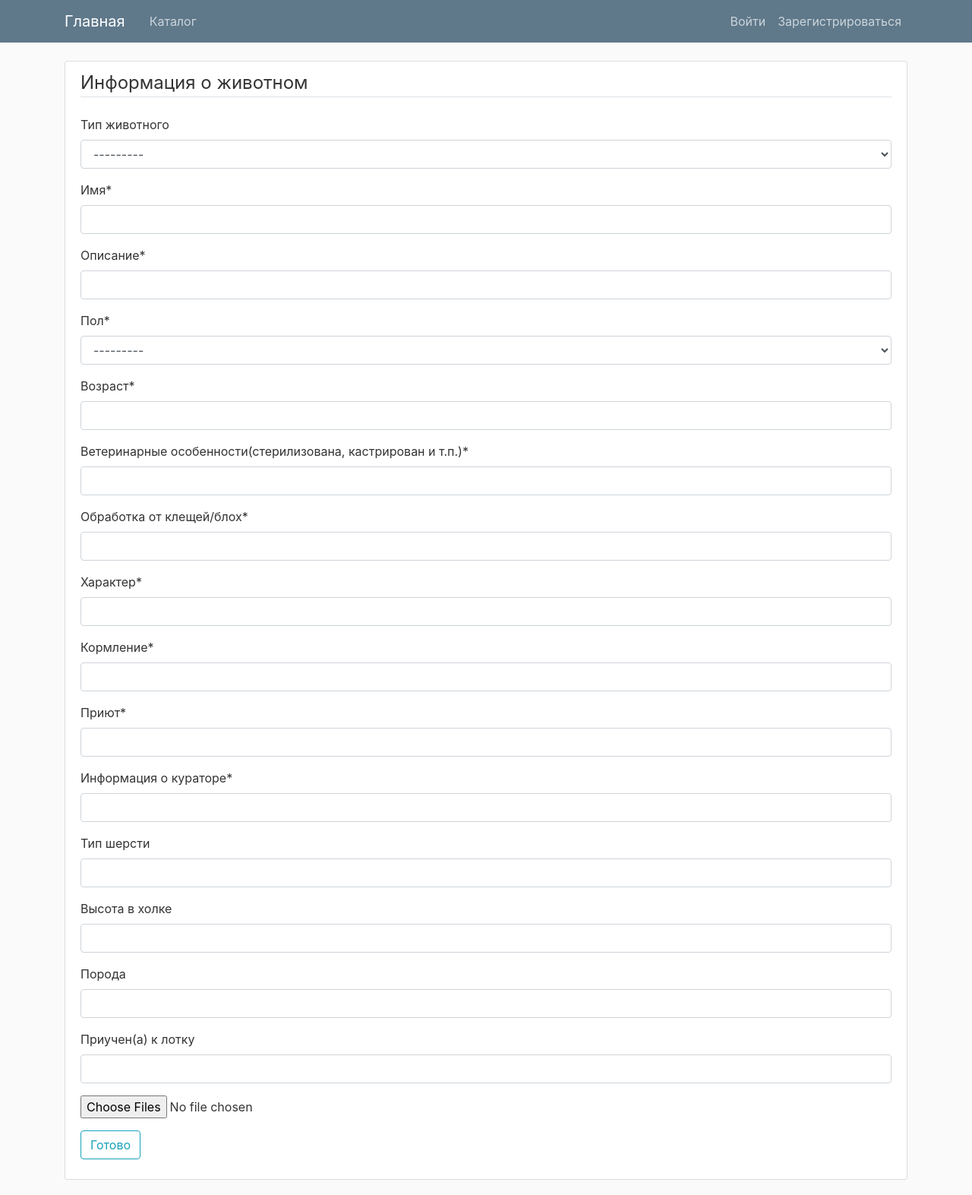
After one commit to Fezaru/homeless-pets-crowdfunding, a Django app: page /pets/new/ in a window 1280 px wide. The commit adds this page. Shown: the whole page at 76% size. Run offline with Django 4.2, Linux system fonts and the light colour scheme; some libraries are stand-ins or nearby versions.

Commit message:
CreateView with bulk image upload

```diff
--- a/pets/models.py
+++ b/pets/models.py
@@ -1,5 +1,6 @@
+from django.conf import settings
 from django.db import models
-from django.conf import settings
+from django.urls import reverse
 
 
 def upload_gallery_image(instance, filename):
@@ -14,32 +15,50 @@ class BaseModel(models.Model):
 class Pet(BaseModel):
     GIRL = 'Девочка'
     BOY = 'Мальчик'
+    # pet types
+    CAT = 'cat'
+    DOG = 'dog'
+    KITTEN = 'kitten'
+    PUPPY = 'puppy'
     SEX_CHOICES = [
         (BOY, BOY),
         (GIRL, GIRL),
     ]
+
+    PET_TYPE_CHOICES = [
+        (CAT, 'Кот'),
+        (DOG, 'Собака'),
+        (KITTEN, 'Котенок'),
+        (PUPPY, 'Щенок'),
+    ]
     # custom
-    original_url = models.URLField()
-    pet_type = models.TextField(null=True, blank=True)
-    external_id = models.TextField()
+    original_url = models.URLField(null=True, blank=True)
+    external_id = models.CharField(max_length=255, null=True, blank=True)
     created_by_user = models.ForeignKey(settings.AUTH_USER_MODEL, null=True, blank=True, on_delete=models.CASCADE)
     # general
-    name = models.TextField()
-    description = models.TextField()
-    sex = models.TextField(choices=SEX_CHOICES)
-    age = models.TextField()
-    vet_peculiarities = models.TextField()
-    flea_treatment = models.TextField()
-    fur_type = models.TextField()
-    character = models.TextField()
-    feeding = models.TextField()
-    litter_box_trained = models.TextField()
-    in_catalog_since = models.TextField()
-    shelter = models.TextField()
-    curator_info = models.TextField()
+    pet_type = models.CharField('Тип животного', max_length=255, null=True, blank=True, choices=PET_TYPE_CHOICES)
+    name = models.CharField('Имя', max_length=255, )
+    description = models.CharField('Описание', max_length=255, )
+    sex = models.CharField('Пол', max_length=255, choices=SEX_CHOICES)
+    age = models.CharField('Возраст', max_length=255, )
+    vet_peculiarities = models.CharField('Ветеринарные особенности(стерилизована, кастрирован и т.п.)', max_length=255, )
+    flea_treatment = models.CharField('Обработка от клещей/блох', max_length=255, )
+    fur_type = models.CharField('Тип шерсти', max_length=255, null=True, blank=True)
+    character = models.CharField('Характер', max_length=255, )
+    feeding = models.CharField('Кормление', max_length=255, )
+    litter_box_trained = models.CharField('Приучен(а) к лотку', max_length=255, null=True, blank=True)
+    in_catalog_since = models.CharField('В каталоге с', max_length=255, )
+    shelter = models.CharField('Приют', max_length=255, )
+    curator_info = models.CharField('Информация о кураторе', max_length=255, )
     # for dogs
-    height = models.TextField()
-    breed = models.TextField()
+    height = models.CharField('Высота в холке', max_length=255, null=True, blank=True)
+    breed = models.CharField('Порода', max_length=255, null=True, blank=True)
+
+    def __str__(self):
+        return self.name
+
+    def get_absolute_url(self):
+        return reverse('pets-detail', kwargs={'pk': self.pk})
 
 
 class Image(BaseModel):
--- a/pets/static/pets/main.css
+++ b/pets/static/pets/main.css
@@ -125,6 +125,7 @@ article .container {
 }
 
 .gallery-slider {
+    background: #ececec;
     max-width: 100%;
     margin: 0;
 }
@@ -135,6 +136,7 @@ article .container {
 
 .slick-slide img {
     width: 100%;
+    max-height: 800px;
 }
 
 .slick-arrow {
@@ -165,3 +167,24 @@ article .container {
     text-align: left;
     padding: 8px;
 }
+
+
+@media (max-width: 430px) {
+    .slick-slide img {
+        height: 300px;
+    }
+
+    .media {
+        flex-direction: column;
+    }
+
+    .account-heading {
+        max-width: 300px;
+    }
+}
+
+@media (max-width: 350px) {
+    .account-heading {
+        max-width: 250px;
+    }
+}
--- a/pets/templates/pets/base.html
+++ b/pets/templates/pets/base.html
@@ -46,7 +46,7 @@
                 <!-- Navbar Right Side -->
                 <div class="navbar-nav">
                     {% if user.is_authenticated %}
-                        {#                        <a class="nav-item nav-link" href="{% url 'pets-create' %}">New Campaign</a>#}
+                        <a class="nav-item nav-link" href="{% url 'pets-create' %}">Добавить в Каталог</a>
                         <a class="nav-item nav-link" href="{% url 'profile' %}">Профиль</a>
                         <a class="nav-item nav-link" href="{% url 'logout' %}">Выйти</a>
                     {% else %}
@@ -113,7 +113,7 @@
 
 <script type="text/javascript">
     $(document).ready(function () {
-        $('.gallery-slider').slick()    ;
+        $('.gallery-slider').slick();
     });
 </script>
 
--- /dev/null
+++ b/pets/templates/pets/pets_catalog_form.html
@@ -0,0 +1,17 @@
+{% extends "pets/base.html" %}
+{% load crispy_forms_tags %}
+{% block content %}
+    <div class="content-section">
+        <form method="POST" enctype="multipart/form-data">
+            {% csrf_token %}
+            <fieldset class="form-group">
+                <legend class="border-bottom mb-4">Информация о животном</legend>
+                {{ form|crispy }}
+                <input type="file" name="uploaded_images" accept="image/*" multiple>
+            </fieldset>
+            <div class="form-group">
+                <button class="btn btn-outline-info" type="submit">Готово</button>
+            </div>
+        </form>
+    </div>
+{% endblock content %}
--- a/pets/urls.py
+++ b/pets/urls.py
@@ -5,5 +5,6 @@ urlpatterns = [
     path('', views.PetsCatalogListView.as_view(), name='pets-home'),
     path('pets/', views.PetsCatalogListView.as_view(), name='pets-home'),
     path('pets/<int:pk>/', views.PetsCatalogDetailView.as_view(), name='pets-detail'),
+    path('pets/new/', views.PetsCatalogCreateView.as_view(), name='pets-create'),
 
 ]
--- a/pets/views.py
+++ b/pets/views.py
@@ -1,8 +1,12 @@
+from datetime import date
+
 from django.views.generic import (
     ListView,
-    DetailView)
+    DetailView,
+    CreateView,
+)
 
-from pets.models import Pet
+from pets.models import Pet, Image
 
 
 class PetsCatalogListView(ListView):
@@ -16,3 +20,18 @@ class PetsCatalogDetailView(DetailView):
     model = Pet
     template_name = 'pets/pets_catalog_detail.html'
     context_object_name = 'pet'
+
+
+class PetsCatalogCreateView(CreateView):
+    template_name = 'pets/pets_catalog_form.html'
+    model = Pet
+    fields = ['pet_type', 'name', 'description', 'sex', 'age', 'vet_peculiarities', 'flea_treatment', 'character',
+              'feeding', 'shelter', 'curator_info', 'fur_type', 'height', 'breed', 'litter_box_trained']
+
+    def form_valid(self, form):
+        form.instance.created_by_user = self.request.user
+        form.instance.in_catalog_since = f'С {date.today()}'
+        self.object = form.save()
+        for image in self.request.FILES.getlist('uploaded_images'):
+            Image.objects.create(pet=self.object, image=image)
+        return super().form_valid(form)
--- a/users/templates/users/profile.html
+++ b/users/templates/users/profile.html
@@ -5,7 +5,7 @@
         <div class="media">
             <img class="rounded-circle account-img" src="{{ user.profile.image.url }}">
             <div class="media-body">
-                <h2 class="account-heading">{{ user.username }}</h2>
+                <h2 class="account-heading text-truncate">{{ user.username }}</h2>
                 <p class="text-secondary">{{ user.email }}</p>
             </div>
         </div>
```
Also changed, not shown: pets/migrations/0002_alter_pet_breed_alter_pet_external_id_and_more.py (added), pets/migrations/0003_alter_pet_age_alter_pet_breed_alter_pet_character_and_more.py (added).
